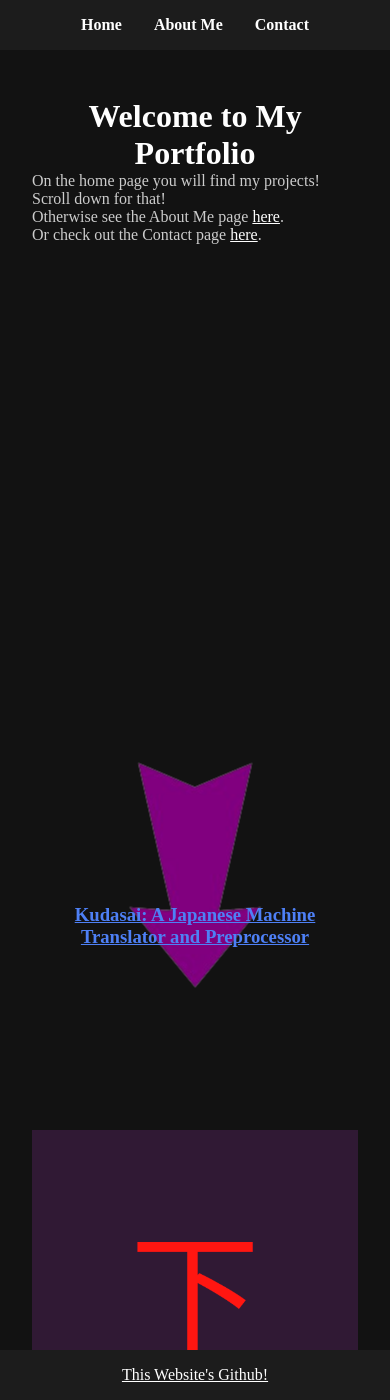
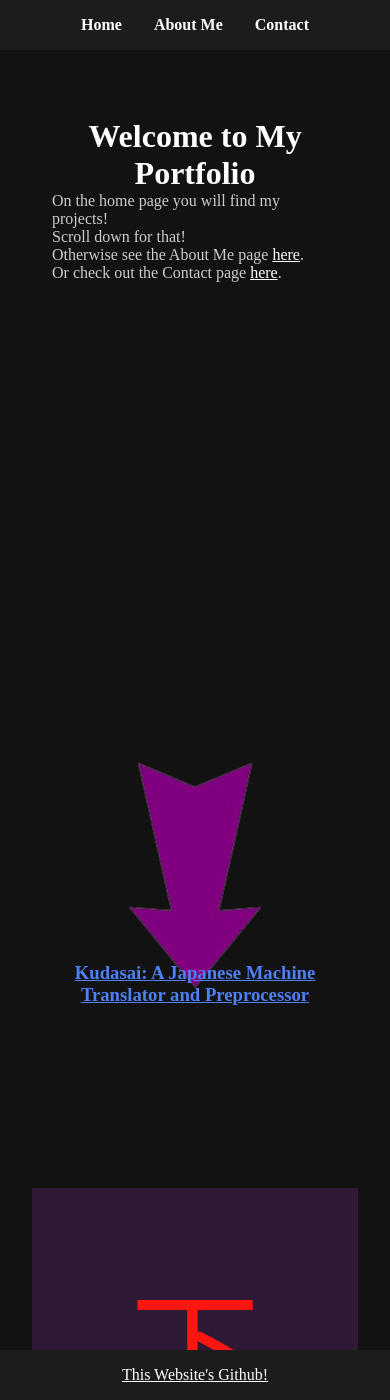
Before and after one commit to Bikatr7/bikatr7.github.io, a Jekyll site: the page built from index.html, in a window 390 px wide and 1400 px high. Built offline with Jekyll 4.4.1, drawn with Linux system fonts in a browser that asks for light colours.

Commit message:
add 20px for mobile home padding

```diff
--- a/assets/css/style.css
+++ b/assets/css/style.css
@@ -288,6 +288,6 @@ button.next-project { right: -120px; }
 /* Remove padding on home page for mobile devices */
 @media only screen and (max-width: 600px) {
   .home-page {
-    padding: 0;
+    padding: 20px;
   }
 }
```
